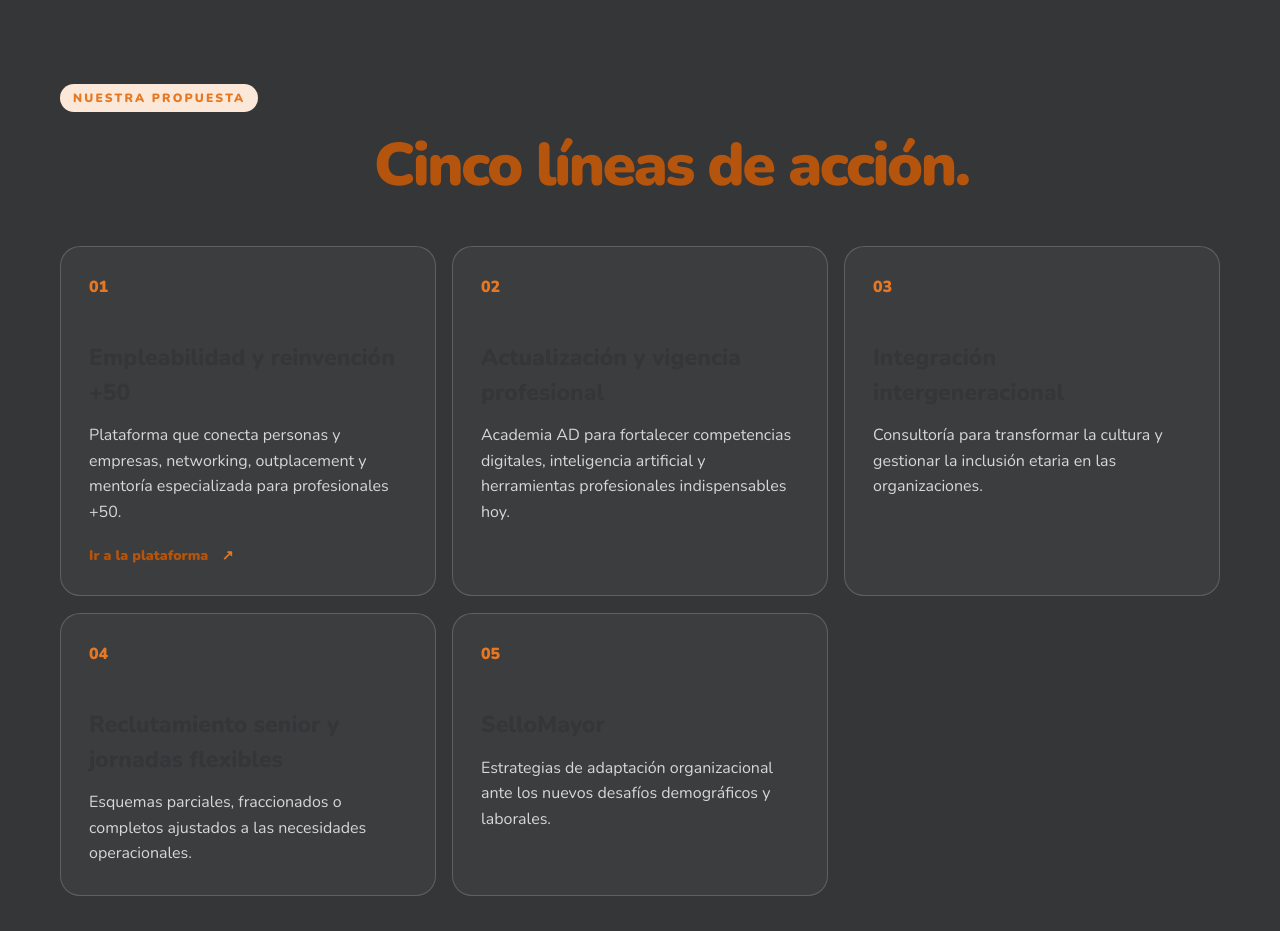
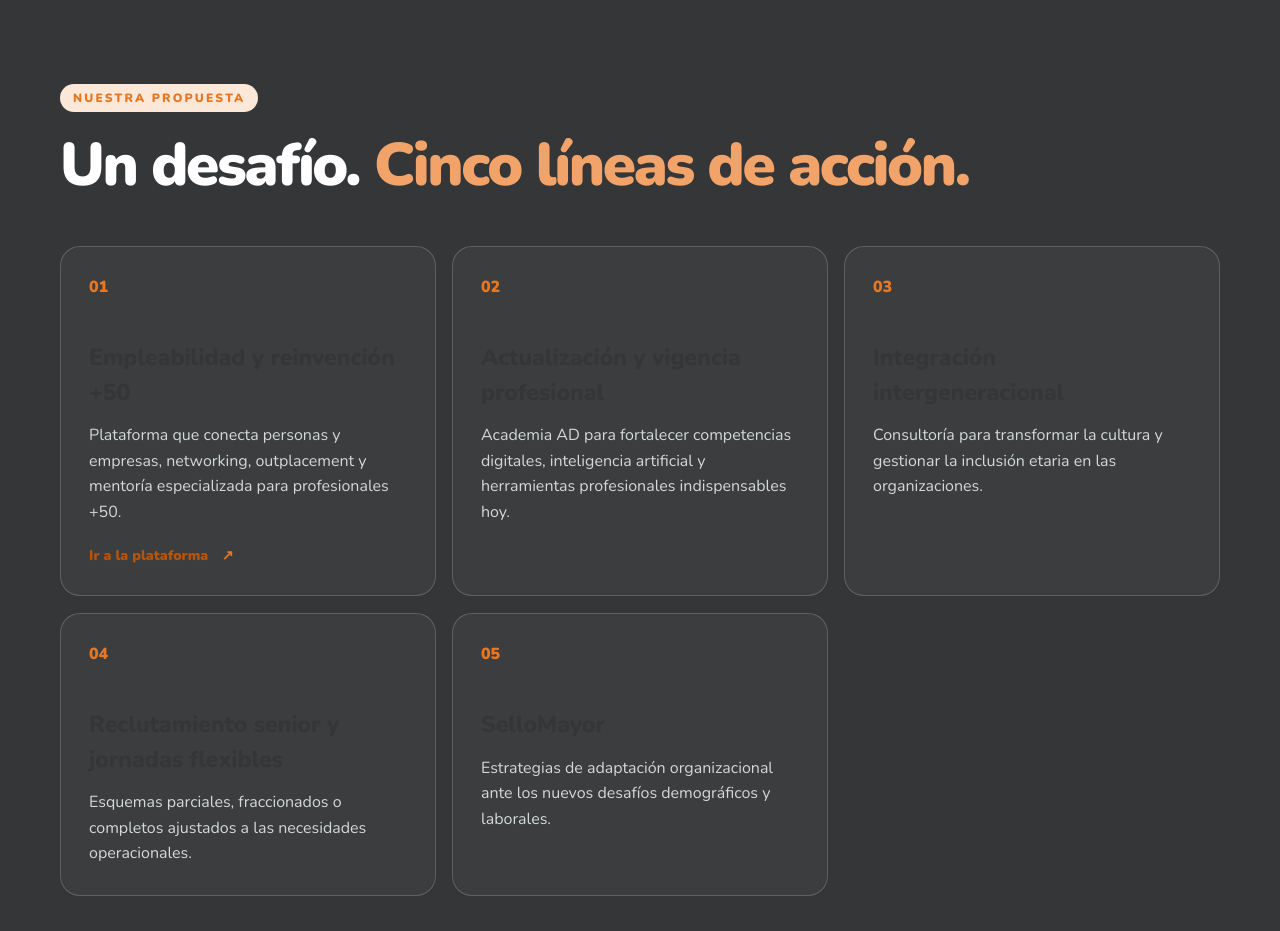
Before and after one commit to josepueblarosalesph/adconsulting, a Next.js app: page /corporativa/ad50 in a window 1280 px wide. Shown: the part 1720-2651 px from the top of the page. Built offline with nearby package versions, Linux system fonts and the light colour scheme.

Commit message:
Corrige titulos sobre fondos oscuros

```diff
--- a/app/globals.css
+++ b/app/globals.css
@@ -445,6 +445,8 @@ details[open] .mobile-menu-icon i:last-child{transform:translateY(-7px) rotate(-
 .corp-story-section .corp-story h2 span{color:var(--co-peach)}
 .corp-story-section .corp-story>div:last-child{color:#dbe3e8}
 .corp-story-section .corp-eyebrow{background:#ffffff14;color:var(--co-peach)}
+.corp-coverage h2,.corp-ad50-actions h2{color:#fff}
+.corp-coverage h2 span,.corp-ad50-actions h2 span{color:var(--co-peach)}
 .corp-site .corp-eyebrow{display:table;padding:8px 13px;border-radius:999px;background:var(--co-sand);color:var(--co-deep);line-height:1}
 .corp-site .corp-button{border-color:var(--co-deep);background:var(--co-deep);color:#fff;box-shadow:0 12px 28px #b5540d28}
 .corp-site .corp-button:hover{background:var(--co-hover);box-shadow:0 15px 34px #9c440735}
```
